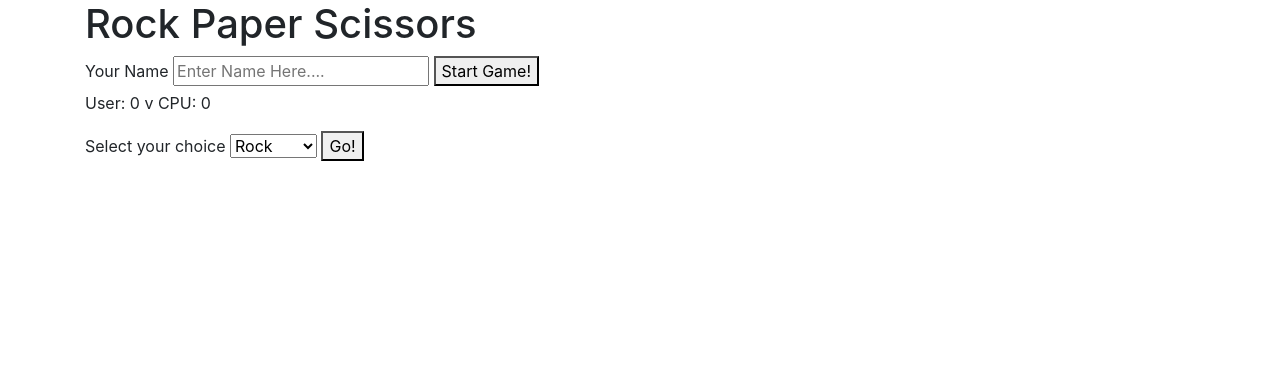
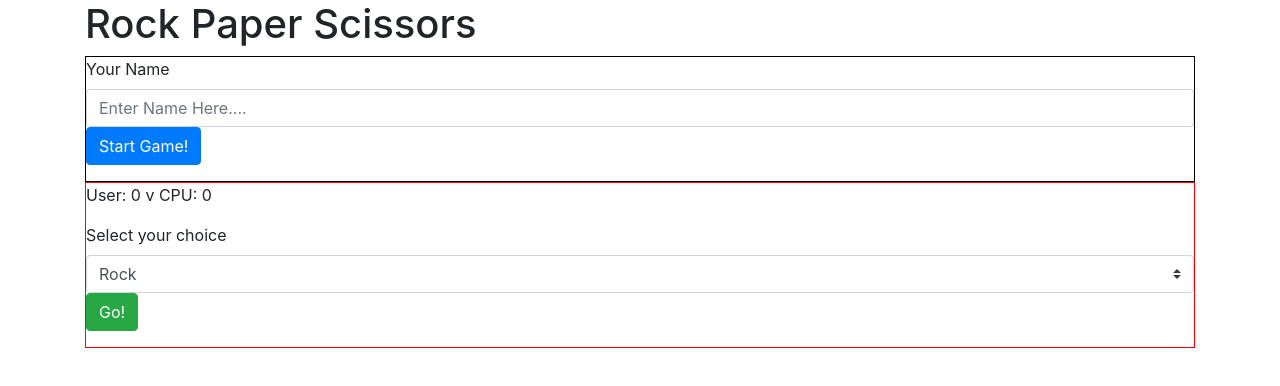
Before and after one commit to IT3049C-Spring24/4-rock-paper-scissors-Calvinyeb04, a website: page index.html in a window 1280 px wide. Drawn offline with Linux system fonts and the light colour scheme.

Commit message:
Implemented CSS and Bootstrap styling for forms and buttons

```diff
--- a/index.html
+++ b/index.html
@@ -6,18 +6,19 @@
   <meta name="viewport" content="width=device-width, initial-scale=1.0">
   <title>Rock Paper Scissors</title>
   <link rel="stylesheet" href="resources/styles/bootstrap.min.css">
-
+  <link rel="stylesheet" href="resources/styles/styles.css"> <!-- Your custom stylesheet -->
 </head>
 
 <body>
   <div class="container">
     <h1>Rock Paper Scissors</h1>
     <div id="welcome-screen">
-      <form id="name-form">
+      <form id="name-form" class="form-group"> <!-- Added class="form-group" to the form -->
         <div>
           <label for="username">Your Name</label>
-          <input type="text" placeholder="Enter Name Here...." id="username" name="username">
-          <button id="start-game-button">Start Game!</button>
+          <input type="text" placeholder="Enter Name Here...." id="username" name="username" class="form-control">
+          <!-- Added class="form-control" to the input -->
+          <button id="start-game-button" class="btn btn-primary">Start Game!</button>
         </div>
       </form>
     </div>
@@ -25,17 +26,21 @@
       <div id="score-tally">
         <p id="score">User: 0 v CPU: 0</p>
       </div>
-      <form id="game-form">
+      <form id="game-form" class="form-group"> <!-- Added class="form-group" to the form -->
         <div>
           <label for="user-selection">Select your choice</label>
-          <select id="user-selection" name="user-selection">
+          <select id="user-selection" name="user-selection" class="custom-select">
             <option value="rock">Rock</option>
             <option value="paper">Paper</option>
             <option value="scissors">Scissors</option>
           </select>
-          <button id="go-button">Go!</button>
+          <button id="go-button" class="btn btn-success">Go!</button>
         </div>
       </form>
+      <!-- Add class="form-group" to the div below the forms -->
+      <div class="form-group">
+        <!-- Content of the div goes here -->
+      </div>
       <p id="game-history"></p>
     </div>
   </div>
```
Also changed, not shown: resources/styles/styles.css (line endings or trailing spaces).
